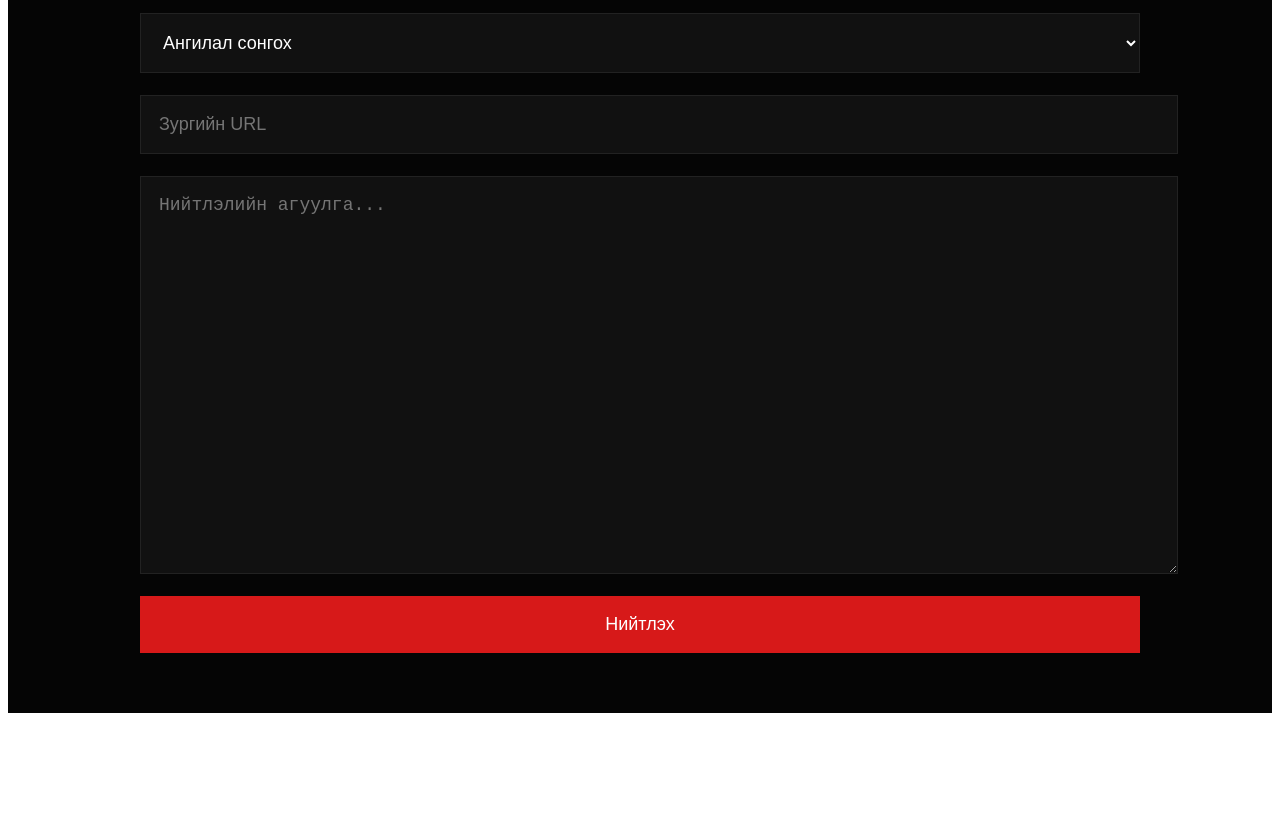
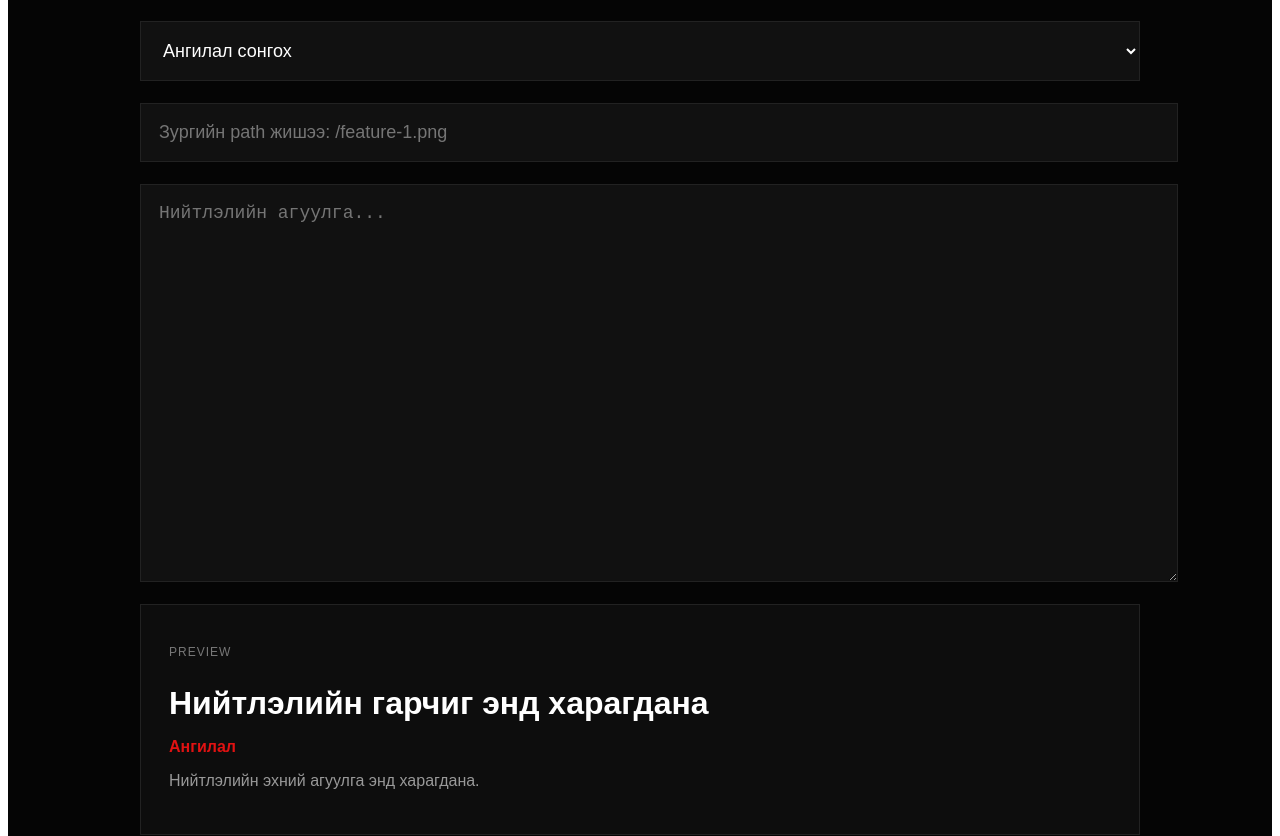
Before and after one commit to toogeemunkhtogtokh-ai/Anzaar-mn, a Next.js app: page /admin/new-post in a window 1280 px wide. Shown: the part 350-1186 px from the top of the page. Before the commit the page ends 1071 px from the top, so only its background shows below. Built offline with nearby package versions, Linux system fonts and the light colour scheme.

Commit message:
improve new post form

```diff
--- a/app/admin/new-post/page.js
+++ b/app/admin/new-post/page.js
@@ -1,66 +1,168 @@
+"use client";
+
+import Link from "next/link";
+import { useState } from "react";
+
 export default function NewPostPage() {
+  const [form, setForm] = useState({
+    title: "",
+    category: "",
+    image: "",
+    content: "",
+  });
+
+  const handleChange = (e) => {
+    setForm({
+      ...form,
+      [e.target.name]: e.target.value,
+    });
+  };
+
+  const handleSubmit = (e) => {
+    e.preventDefault();
+
+    const newArticle = {
+      id: Date.now(),
+      category: form.category,
+      label: getLabel(form.category),
+      title: form.title,
+      date: new Date().toISOString().slice(0, 10).replaceAll("-", "."),
+      image: form.image || "/feature-1.png",
+      content: form.content,
+    };
+
+    console.log("Шинэ нийтлэл:", newArticle);
+    alert("Нийтлэл түр хадгалагдлаа. Дараагийн алхамд database-тэй холбоно.");
+  };
+
   return (
-    <main
-      style={{
-        minHeight: "100vh",
-        background: "#050505",
-        color: "#fff",
-        padding: "60px",
-        fontFamily: "Arial, sans-serif",
-      }}
-    >
-      <div style={{ maxWidth: "1000px", margin: "0 auto" }}>
-      <a
-  href="/admin"
-  style={{
-    color: "#aaa",
-    textDecoration: "none",
-    display: "inline-block",
-    marginBottom: "30px",
-    fontSize: "18px",
-  }}
->
-  ← Хяналтын самбар руу буцах
-</a>
-        <h1 style={{ fontSize: "48px", marginBottom: "18px" }}>
-          Шинэ нийтлэл нэмэх
-        </h1>
+    <main style={page}>
+      <section style={container}>
+        <Link href="/admin" style={backLink}>
+          ← Хяналтын самбар руу буцах
+        </Link>
 
-        <p style={{ color: "#888", marginBottom: "40px" }}>
-          Anzaar.mn редакцийн шинэ нийтлэл
-        </p>
+        <h1 style={title}>Шинэ нийтлэл нэмэх</h1>
+        <p style={desc}>Anzaar.mn редакцийн шинэ нийтлэл</p>
 
-        <div style={{ display: "grid", gap: "22px" }}>
-          <input placeholder="Нийтлэлийн гарчиг" style={inputStyle} />
+        <form onSubmit={handleSubmit} style={formStyle}>
+          <input
+            name="title"
+            value={form.title}
+            onChange={handleChange}
+            placeholder="Нийтлэлийн гарчиг"
+            style={inputStyle}
+            required
+          />
 
-          <select style={inputStyle}>
-            <option>Ангилал сонгох</option>
-            <option>Нийгэм</option>
-            <option>Эдийн засаг</option>
-            <option>Эрх зүй</option>
-            <option>Эрүүл мэнд</option>
-            <option>Боловсрол</option>
-            <option>Сэтгэл зүй</option>
-            <option>Спорт</option>
-            <option>Соёл</option>
+          <select
+            name="category"
+            value={form.category}
+            onChange={handleChange}
+            style={inputStyle}
+            required
+          >
+            <option value="">Ангилал сонгох</option>
+            <option value="niigem">Нийгэм</option>
+            <option value="ediinzasag">Эдийн засаг</option>
+            <option value="erhzui">Эрх зүй</option>
+            <option value="eruulmend">Эрүүл мэнд</option>
+            <option value="bolovsrol">Боловсрол</option>
+            <option value="setgelzui">Сэтгэл зүй</option>
+            <option value="sport">Спорт</option>
+            <option value="soyol">Соёл</option>
           </select>
 
-          <input placeholder="Зургийн URL" style={inputStyle} />
+          <input
+            name="image"
+            value={form.image}
+            onChange={handleChange}
+            placeholder="Зургийн path жишээ: /feature-1.png"
+            style={inputStyle}
+          />
 
           <textarea
+            name="content"
+            value={form.content}
+            onChange={handleChange}
             rows="18"
             placeholder="Нийтлэлийн агуулга..."
             style={inputStyle}
+            required
           />
 
-          <button style={buttonStyle}>
+          <div style={previewBox}>
+            <p style={previewLabel}>Preview</p>
+            <h2 style={{ fontSize: 32, marginBottom: 10 }}>
+              {form.title || "Нийтлэлийн гарчиг энд харагдана"}
+            </h2>
+            <p style={{ color: "#e11212", fontWeight: 700 }}>
+              {getLabel(form.category) || "Ангилал"}
+            </p>
+            <p style={{ color: "#999" }}>
+              {form.content || "Нийтлэлийн эхний агуулга энд харагдана."}
+            </p>
+          </div>
+
+          <button type="submit" style={buttonStyle}>
             Нийтлэх
           </button>
-        </div>
-      </div>
+        </form>
+      </section>
     </main>
   );
 }
+
+function getLabel(category) {
+  const labels = {
+    niigem: "Нийгэм",
+    ediinzasag: "Эдийн засаг",
+    erhzui: "Эрх зүй",
+    eruulmend: "Эрүүл мэнд",
+    bolovsrol: "Боловсрол",
+    setgelzui: "Сэтгэл зүй",
+    sport: "Спорт",
+    soyol: "Соёл",
+  };
+
+  return labels[category] || "";
+}
+
+const page = {
+  minHeight: "100vh",
+  background: "#050505",
+  color: "#fff",
+  padding: "60px",
+  fontFamily: "Arial, sans-serif",
+};
+
+const container = {
+  maxWidth: "1000px",
+  margin: "0 auto",
+};
+
+const backLink = {
+  color: "#aaa",
+  textDecoration: "none",
+  display: "inline-block",
+  marginBottom: "30px",
+  fontSize: "18px",
+};
+
+const title = {
+  fontSize: "48px",
+  marginBottom: "18px",
+};
+
+const desc = {
+  color: "#888",
+  marginBottom: "40px",
+};
+
+const formStyle = {
+  display: "grid",
+  gap: "22px",
+};
 
 const inputStyle = {
   width: "100%",
@@ -71,6 +173,19 @@ const inputStyle = {
   fontSize: "18px",
 };
 
+const previewBox = {
+  border: "1px solid #222",
+  background: "#0d0d0d",
+  padding: "28px",
+};
+
+const previewLabel = {
+  color: "#777",
+  textTransform: "uppercase",
+  fontSize: "12px",
+  letterSpacing: "1px",
+};
+
 const buttonStyle = {
   background: "#d71919",
   color: "#fff",
```
